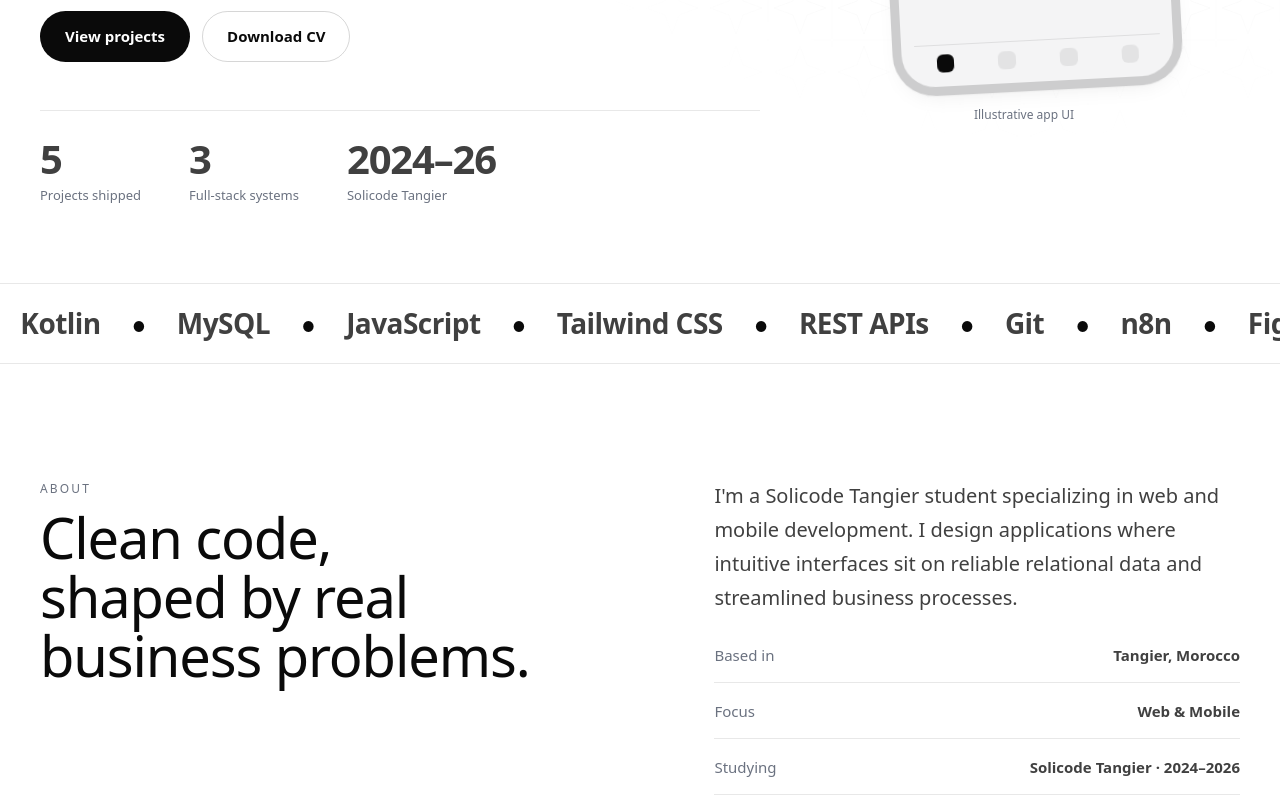
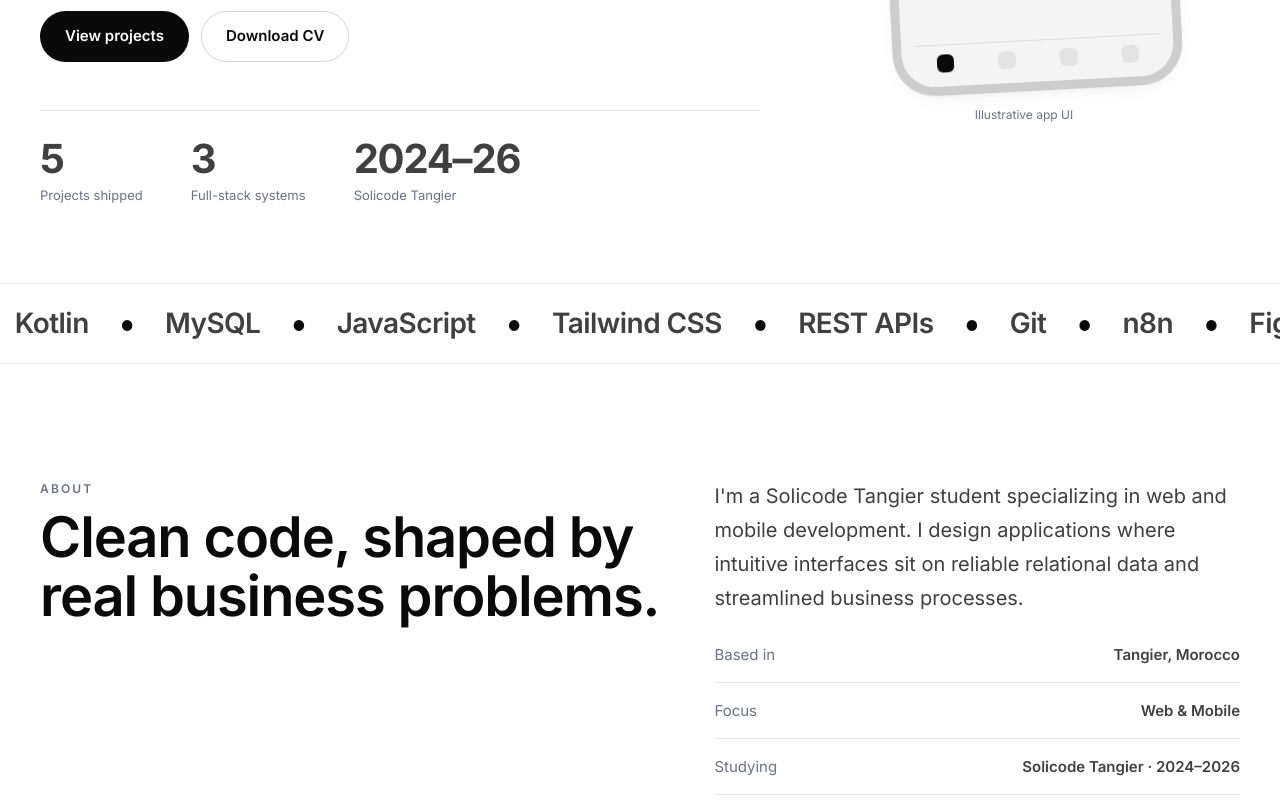
Before and after one commit to mesbahimohammedyassirsolicode-star/PORTFOLIO, a React (Vite) app: page / in a window 1280 px wide. Shown: the part 733-1533 px from the top of the page. Built offline with nearby package versions, Linux system fonts and the light colour scheme.

Commit message:
fix: add 'Inter' fallback so the sans stack matches the served font family

```diff
--- a/src/styles.css
+++ b/src/styles.css
@@ -32,7 +32,7 @@
   --r-full: 999px;
   --ease-out: cubic-bezier(.16, 1, .3, 1);
   --dur-reveal: 720ms;
-  --font-sans: 'Inter Variable', system-ui, -apple-system, 'Segoe UI', sans-serif;
+  --font-sans: 'Inter Variable', 'Inter', system-ui, -apple-system, 'Segoe UI', sans-serif;
   --font-mono: ui-monospace, 'SF Mono', Menlo, monospace;
 
   /* Legacy aliases — map the pre-redesign token names onto the new system so
```
